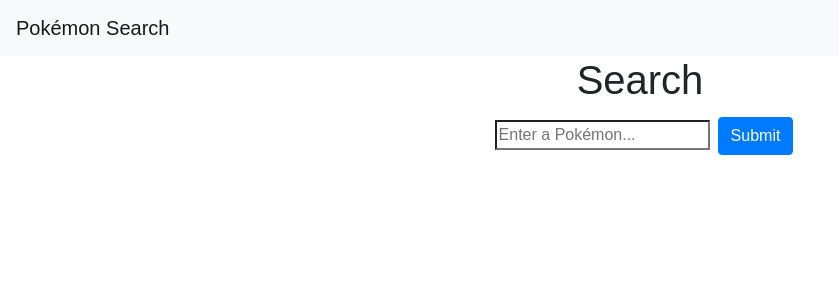
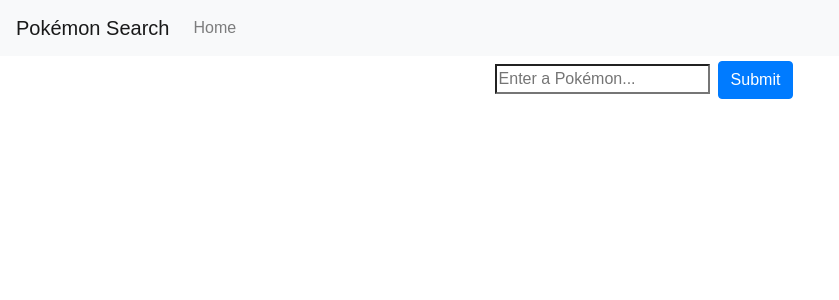
Before and after one commit to ebrock/poke-bowls, a React (Create React App) app: page / in a window 1280 px wide. Shown: the top 300 px of the page, without its empty margins (0-839 px from the left). Built offline with nearby package versions, Linux system fonts and the light colour scheme.

Commit message:
added react bootstrap and home button to nav

```diff
--- a/package.json
+++ b/package.json
@@ -5,6 +5,7 @@
   "dependencies": {
     "bootstrap": "^4.4.1",
     "react": "^16.12.0",
+    "react-bootstrap": "^1.0.0-beta.16",
     "react-dom": "^16.12.0",
     "react-scripts": "3.2.0"
   },
--- a/src/components/navbar.jsx
+++ b/src/components/navbar.jsx
@@ -1,11 +1,19 @@
 import React from "react";
+import Nav from "react-bootstrap/Nav";
+import Navbar from "react-bootstrap/Navbar";
 
 class NavBar extends React.Component {
   render() {
     return (
-      <nav className="navbar navbar-light bg-light">
-        <span className="navbar-brand mb-0 h1">Pokémon Search</span>
-      </nav>
+      <Navbar bg="light" expand="lg">
+        <Navbar.Brand>Pokémon Search</Navbar.Brand>
+        <Navbar.Toggle aria-controls="navbar-nav"></Navbar.Toggle>
+        <Navbar.Collapse id="navbar-nav">
+          <Nav className="mr-auto">
+            <Nav.Link href="https://www.ericbrock.net">Home</Nav.Link>
+          </Nav>
+        </Navbar.Collapse>
+      </Navbar>
     );
   }
 }
--- a/src/components/search.jsx
+++ b/src/components/search.jsx
@@ -4,7 +4,6 @@
   render() {
     return (
       <div className="center">
-        <h1>Search</h1>
         <form onSubmit={this.props.onSubmit}>
           <input
             onChange={this.props.onChange}
```
Also changed, not shown: 1 other file (tests, documents, lock files or other folders).
